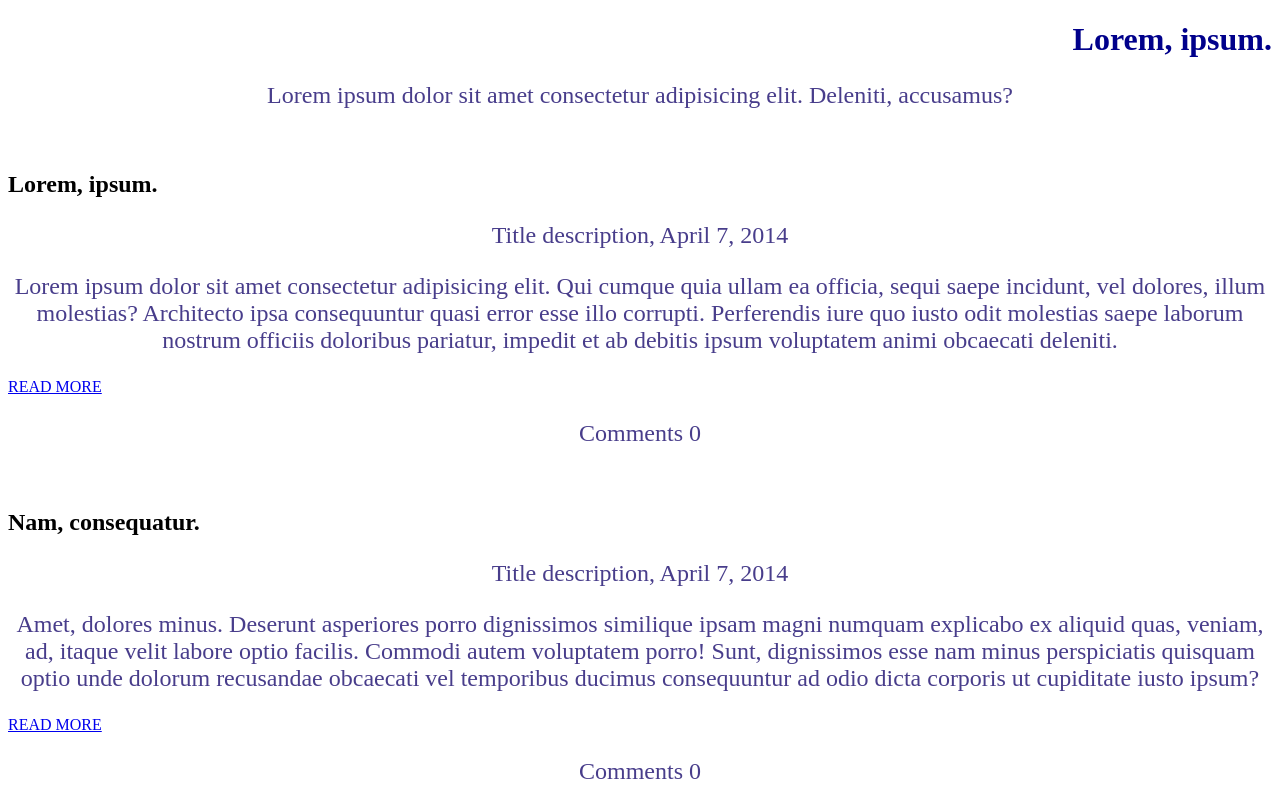
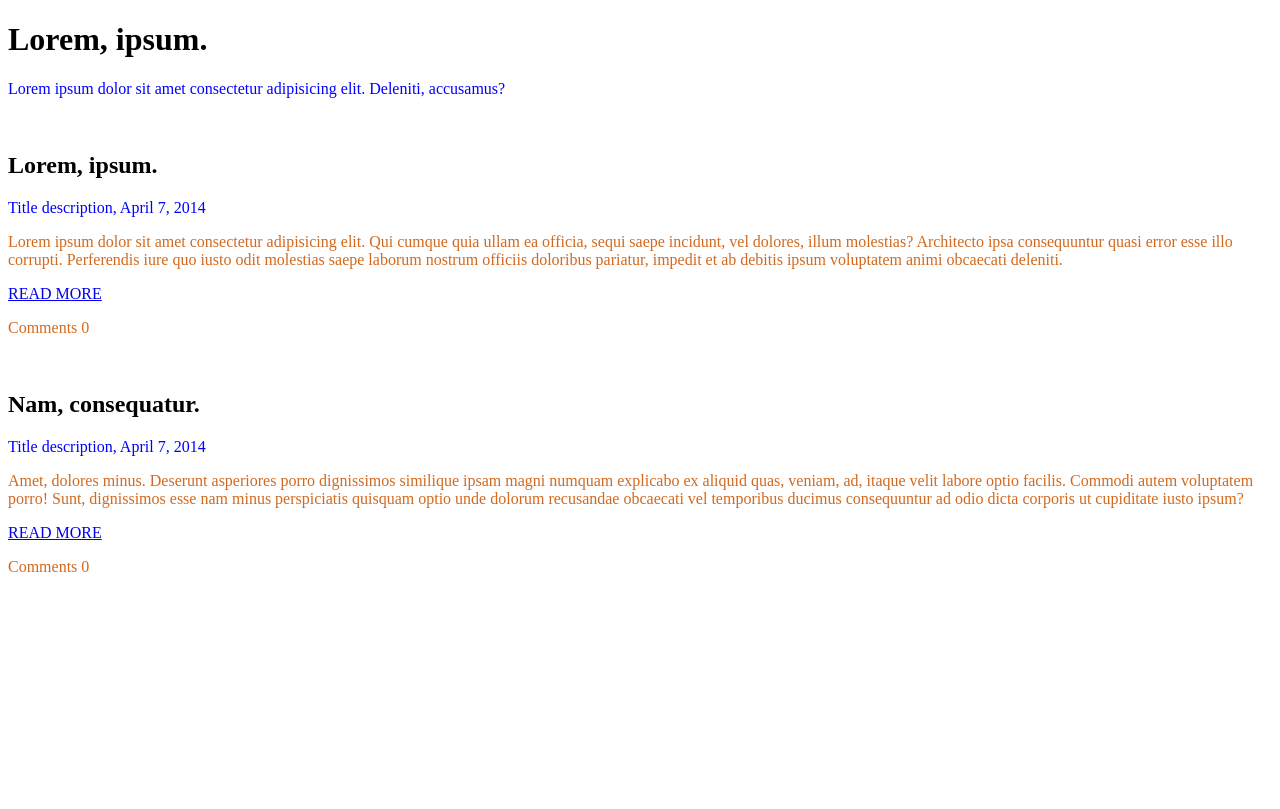
Before and after one commit to flinnadev/project2-people2024, a plain HTML site: page index.html in a window 1280 px wide. Drawn offline with Linux system fonts and the light colour scheme.

Commit message:
Add selector types

```diff
--- /dev/null
+++ b/assets/css/styles.css
@@ -0,0 +1,7 @@
+p {
+  color: chocolate;
+}
+
+.sub-head {
+  color: blue;
+}
--- a/index.html
+++ b/index.html
@@ -4,24 +4,13 @@
     <meta charset="UTF-8" />
     <meta name="viewport" content="width=device-width, initial-scale=1.0" />
     <title>Document</title>
-    <style>
-      p {
-        color: darkslateblue;
-        text-align: center;
-        font-size: 24px;
-      }
-      h1 {
-        color: darkblue;
-        text-align: right;
-        font-size: 32px;
-      }
-    </style>
+    <link rel="stylesheet" href="./assets/css/styles.css" />
   </head>
 
   <body>
     <heder>
       <h1>Lorem, ipsum.</h1>
-      <p>
+      <p class="sub-head">
         Lorem ipsum dolor sit amet consectetur adipisicing elit. Deleniti,
         accusamus?
       </p>
@@ -30,7 +19,7 @@
       <article>
         <img src="" alt="" />
         <h2>Lorem, ipsum.</h2>
-        <p>
+        <p class="sub-head">
           Title description, <time datetime="2014-04-07">April 7, 2014</time>
         </p>
         <p>
@@ -47,7 +36,7 @@
       <article>
         <img src="" alt="" />
         <h2>Nam, consequatur.</h2>
-        <p>
+        <p class="sub-head">
           Title description, <time datetime="2014-04-07">April 7, 2014</time>
         </p>
         <p>
```
